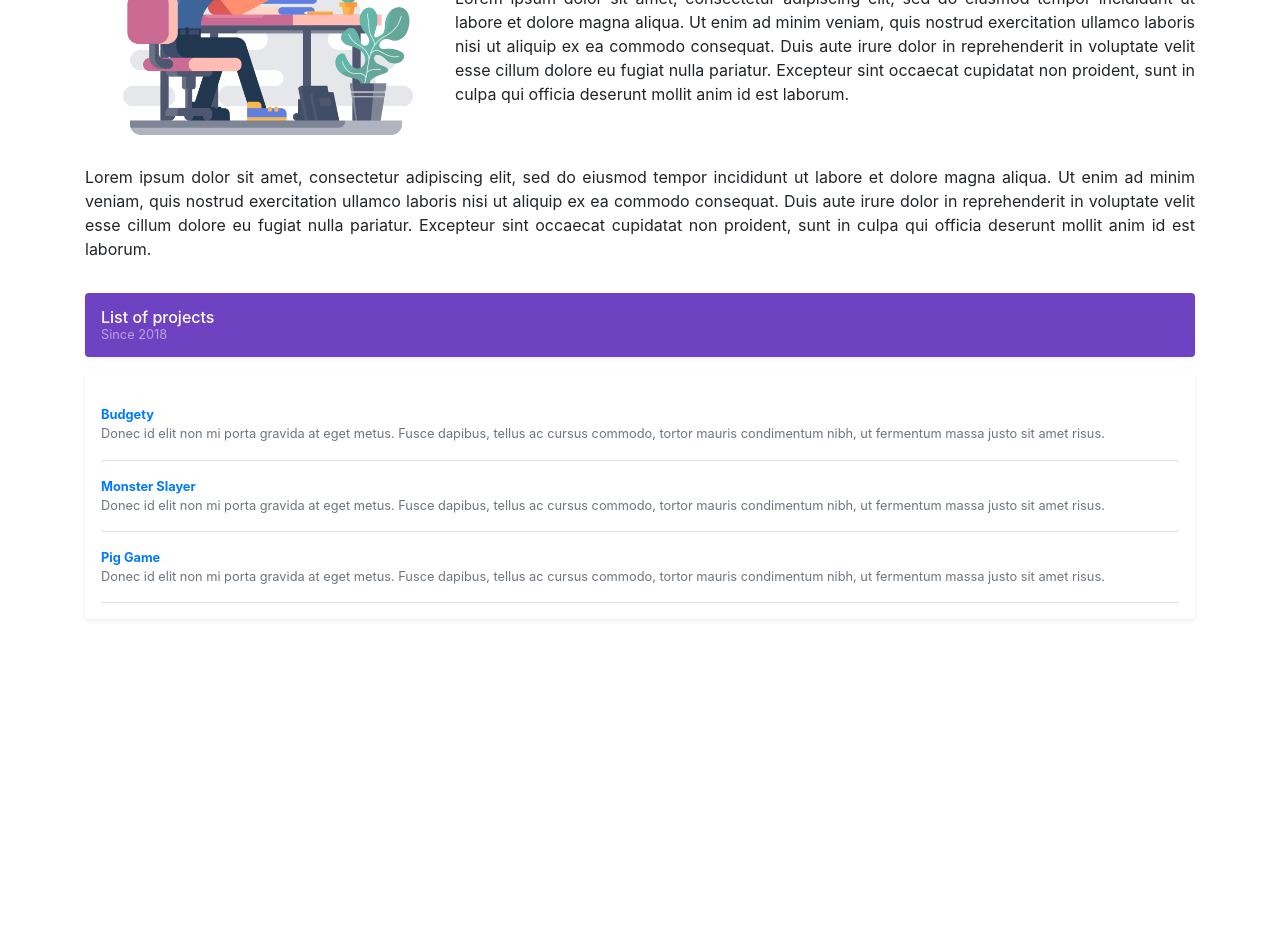
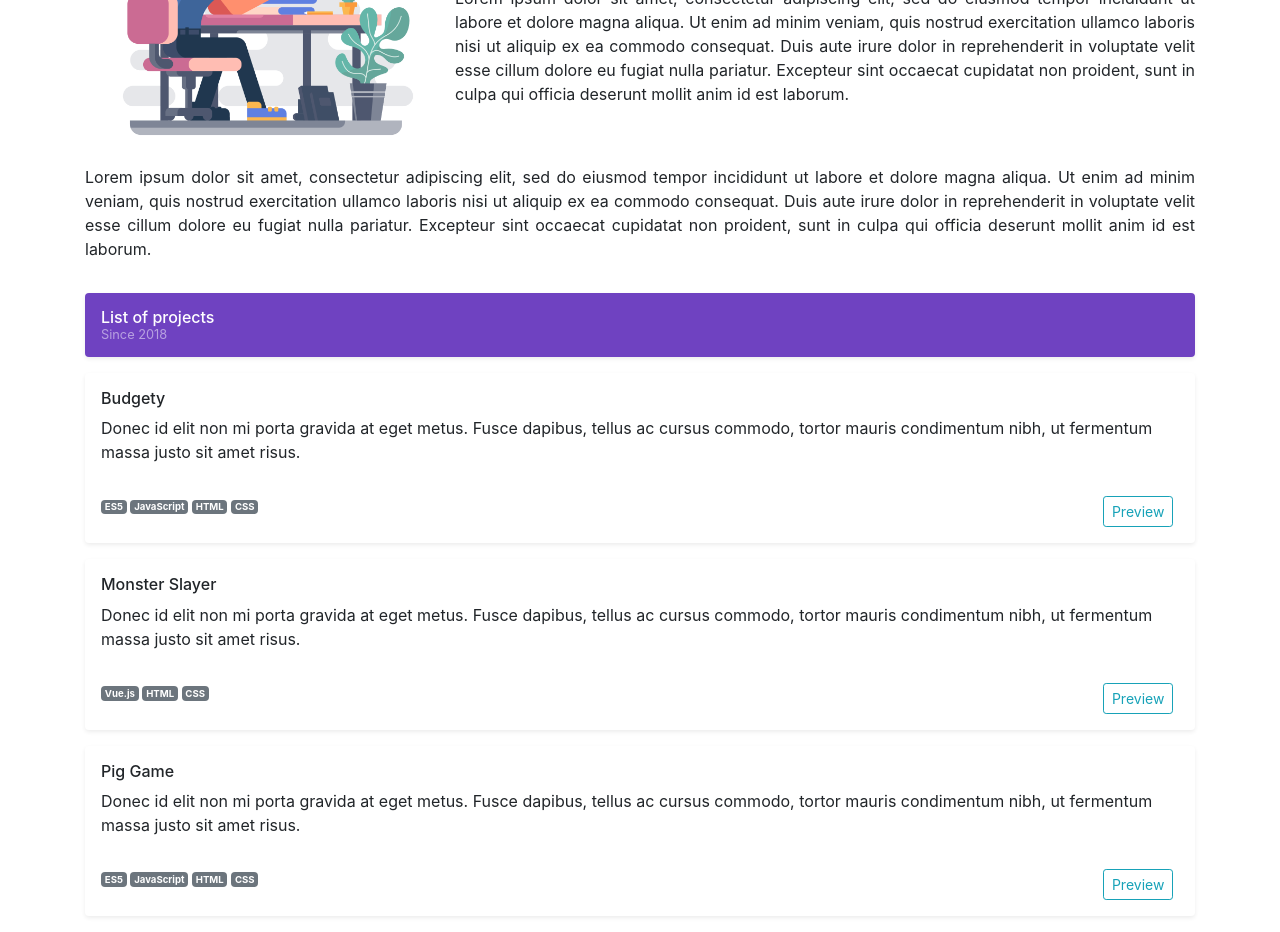
Before and after one commit to gostohov/gostohov.github.io, a plain HTML site: page index.html in a window 1280 px wide. Shown: the part 113-1045 px from the top of the page. Before the commit the page ends 800 px from the top, so only its background shows below. Drawn offline with nearby package versions, Linux system fonts and the light colour scheme.

Commit message:
Add tags and outline-buttons

```diff
--- a/index.html
+++ b/index.html
@@ -38,35 +38,56 @@
                 </div>
             </div>
             <div class="my-3 p-3 bg-white rounded shadow-sm">
-                <div class="media text-muted pt-3">
-                    <p class="media-body pb-3 mb-0 small lh-125 border-bottom border-gray">
-                        <strong class="d-block text-gray-dark">
-                            <a class="off-underline" href="budgety/index.html">
-                                Budgety
-                            </a>
-                        </strong>
-                        Donec id elit non mi porta gravida at eget metus. Fusce dapibus, tellus ac cursus commodo, tortor mauris condimentum nibh, ut fermentum massa justo sit amet risus.
-                    </p>
+                <h6 class="mt-0">Budgety</h6>
+                <p>
+                Donec id elit non mi porta gravida at eget metus. Fusce dapibus, tellus ac cursus commodo, tortor mauris condimentum nibh, ut fermentum massa justo sit amet risus.</p>
+                <div class="media pt-3">
+                    <div class="row media-body mb-0 small lh-125 border-gray text-mute mr-0">
+                        <div class="col-md-11">
+                            <span class="badge badge-secondary">ES5</span>
+                            <span class="badge badge-secondary">JavaScript</span>
+                            <span class="badge badge-secondary">HTML</span>
+                            <span class="badge badge-secondary">CSS</span>
+                        </div>
+                        <div class="col-md-1">
+                            <button type="button" class="btn btn-outline-info btn-sm" href="budgety/index.html">Preview</button>
+                        </div>
+                    </div>
                 </div>
-                <div class="media text-muted pt-3">
-                    <p class="media-body pb-3 mb-0 small lh-125 border-bottom border-gray">
-                        <strong class="d-block text-gray-dark">
-                            <a class="off-underline" href="monster__slayer/index.html">
-                                Monster Slayer
-                            </a>
-                        </strong>
-                        Donec id elit non mi porta gravida at eget metus. Fusce dapibus, tellus ac cursus commodo, tortor mauris condimentum nibh, ut fermentum massa justo sit amet risus.
-                    </p>
+            </div>
+            <div class="my-3 p-3 bg-white rounded shadow-sm">
+                <h6 class="mt-0">Monster Slayer</h6>
+                <p>
+                Donec id elit non mi porta gravida at eget metus. Fusce dapibus, tellus ac cursus commodo, tortor mauris condimentum nibh, ut fermentum massa justo sit amet risus.</p>
+                <div class="media pt-3">
+                    <div class="row media-body mb-0 small lh-125 border-gray text-mute mr-0">
+                        <div class="col-md-11">
+                            <span class="badge badge-secondary">Vue.js</span>
+                            <span class="badge badge-secondary">HTML</span>
+                            <span class="badge badge-secondary">CSS</span>
+                        </div>
+                        <div class="col-md-1">
+                            <button type="button" class="btn btn-outline-info btn-sm" href="monster__slayer/index.html">Preview</button>
+                        </div>
+                    </div>
                 </div>
-                <div class="media text-muted pt-3">
-                    <p class="media-body pb-3 mb-0 small lh-125 border-bottom border-gray">
-                        <strong class="d-block text-gray-dark">
-                            <a class="off-underline" href="pig_game/index.html">
-                                Pig Game
-                            </a>
-                        </strong>
-                        Donec id elit non mi porta gravida at eget metus. Fusce dapibus, tellus ac cursus commodo, tortor mauris condimentum nibh, ut fermentum massa justo sit amet risus.
-                    </p>
+            </div>
+            <div class="my-3 p-3 bg-white rounded shadow-sm">
+                <h6 class="mt-0">Pig Game</h6>
+                <p>
+                Donec id elit non mi porta gravida at eget metus. Fusce dapibus, tellus ac cursus commodo, tortor mauris condimentum nibh, ut fermentum massa justo sit amet risus.</p>
+                <div class="media pt-3">
+                    <div class="row media-body mb-0 small lh-125 border-gray text-mute mr-0">
+                        <div class="col-md-11">
+                            <span class="badge badge-secondary">ES5</span>
+                            <span class="badge badge-secondary">JavaScript</span>
+                            <span class="badge badge-secondary">HTML</span>
+                            <span class="badge badge-secondary">CSS</span>
+                        </div>
+                        <div class="col-md-1">
+                            <button type="button" class="btn btn-outline-info btn-sm" href="pig_game/index.html">Preview</button>
+                        </div>
+                    </div>
                 </div>
             </div>
         </div>
```
